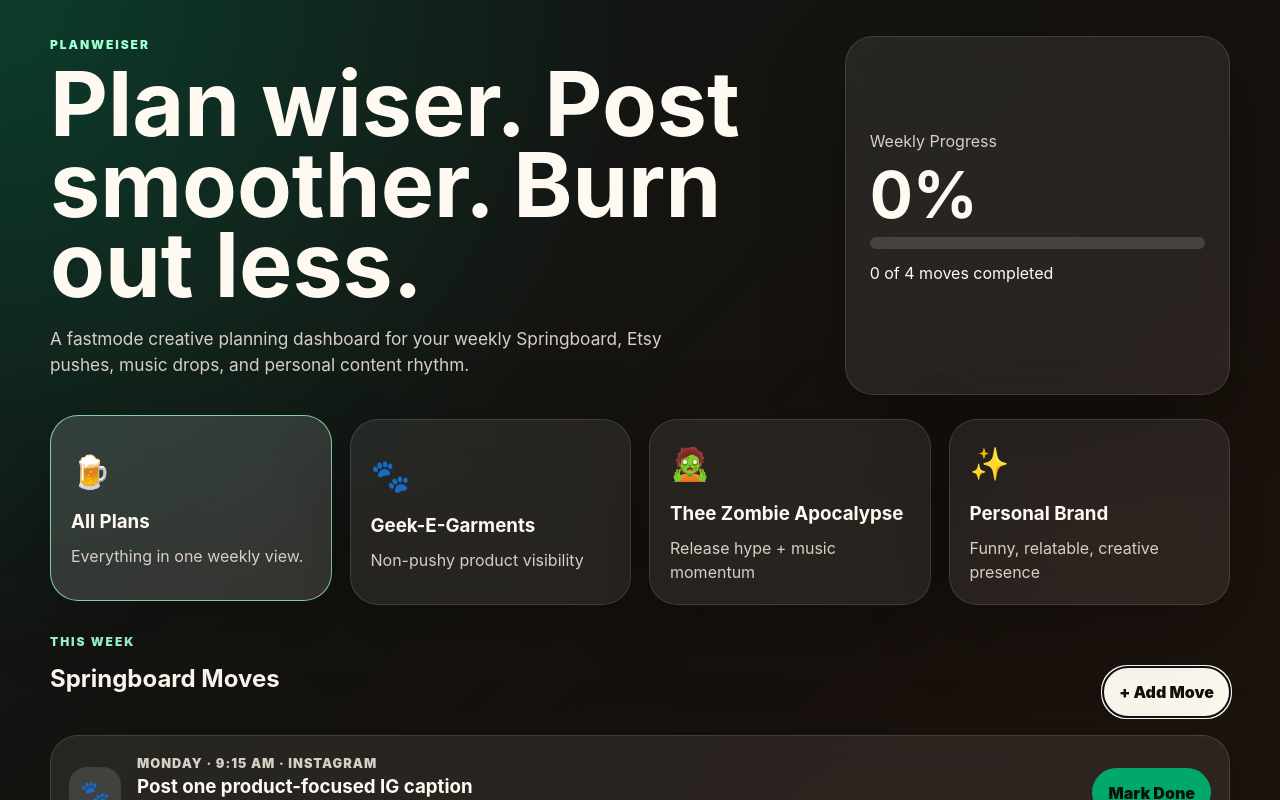
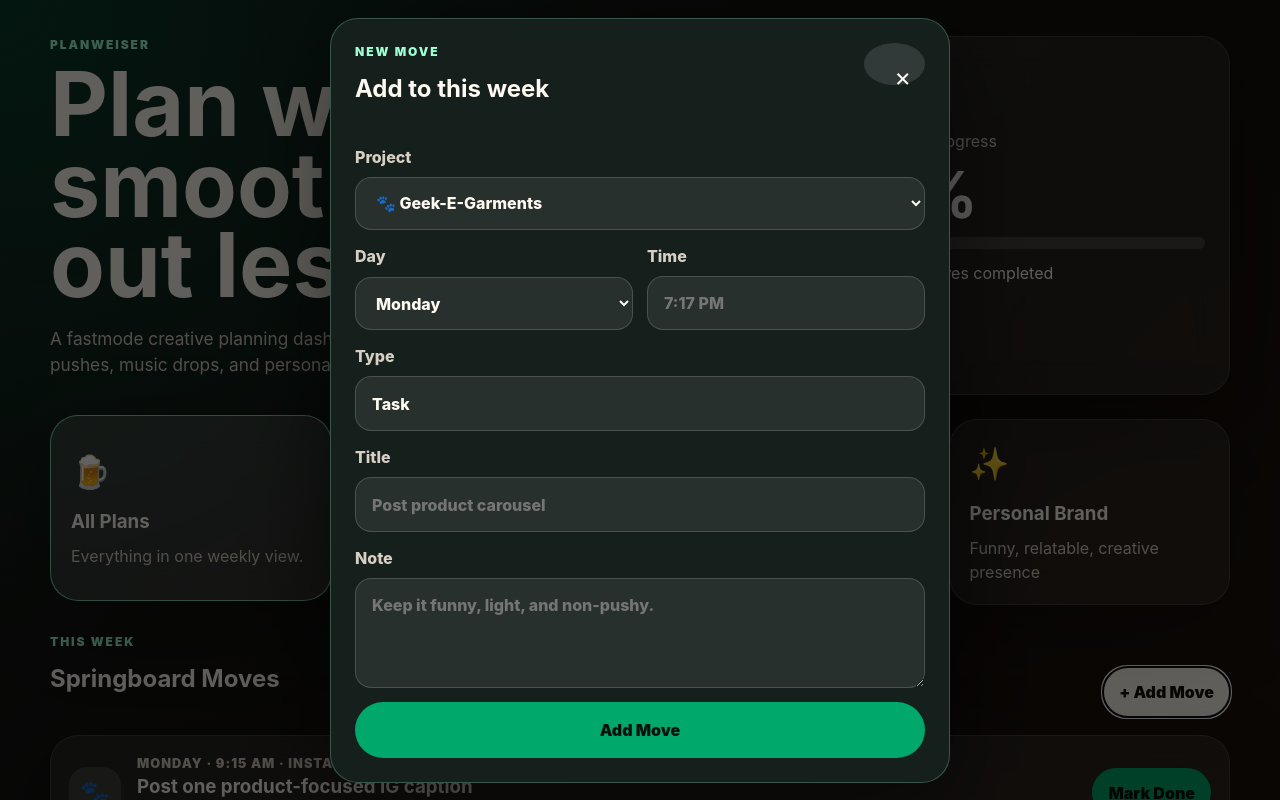
Before and after one commit to rtocastro/planweiser, a React (Vite) app: page / in a window 1280 px wide. Both pictures are taken after a click on the button "+ Add Move". Shown: the top 800 px of the page. Built offline with nearby package versions, Linux system fonts and the light colour scheme.

Commit message:
tasks are locally stored to persist after refresh

```diff
--- a/src/App.css
+++ b/src/App.css
@@ -218,6 +218,87 @@ h1 {
   white-space: nowrap;
 }
 
+.modal-backdrop {
+  position: fixed;
+  inset: 0;
+  background: rgba(0, 0, 0, 0.62);
+  display: grid;
+  place-items: center;
+  padding: 18px;
+  z-index: 50;
+}
+
+.move-modal {
+  width: min(620px, 100%);
+  background: #151f1c;
+  color: #fffaf1;
+  border: 1px solid rgba(159, 255, 211, 0.25);
+  border-radius: 28px;
+  padding: 24px;
+  box-shadow: 0 24px 100px rgba(0, 0, 0, 0.5);
+}
+
+.modal-header {
+  display: flex;
+  justify-content: space-between;
+  gap: 16px;
+  margin-bottom: 18px;
+}
+
+.close-button {
+  width: 42px;
+  height: 42px;
+  border: 0;
+  border-radius: 50%;
+  background: rgba(255, 255, 255, 0.12);
+  color: #fffaf1;
+  font-size: 1.6rem;
+  cursor: pointer;
+}
+
+.move-modal label {
+  display: grid;
+  gap: 8px;
+  color: #d8cfc4;
+  font-weight: 800;
+  margin-bottom: 14px;
+}
+
+.move-modal input,
+.move-modal select,
+.move-modal textarea {
+  width: 100%;
+  border: 1px solid rgba(255, 255, 255, 0.16);
+  border-radius: 16px;
+  padding: 0.9rem 1rem;
+  background: rgba(255, 255, 255, 0.08);
+  color: #fffaf1;
+  font: inherit;
+}
+
+.move-modal textarea {
+  min-height: 110px;
+  resize: vertical;
+}
+
+.form-row {
+  display: grid;
+  grid-template-columns: 1fr 1fr;
+  gap: 14px;
+}
+
+.submit-button {
+  width: 100%;
+  border: 0;
+  border-radius: 999px;
+  padding: 1rem;
+  background: #00a86b;
+  color: #06110d;
+  font-weight: 950;
+  cursor: pointer;
+}
+
+
 @media (max-width: 850px) {
   .hero,
   .project-grid {
@@ -238,4 +319,8 @@ h1 {
   h1 {
     font-size: 3.2rem;
   }
+
+    .form-row {
+    grid-template-columns: 1fr;
+  }
 }
--- a/src/App.jsx
+++ b/src/App.jsx
@@ -1,4 +1,4 @@
-import { useMemo, useState } from "react";
+import { useEffect, useMemo, useState } from "react";
 import "./App.css";
 
 const projects = [
@@ -68,9 +68,25 @@ const starterTasks = [
   },
 ];
 
+const emptyMove = {
+  projectId: "geek",
+  day: "Monday",
+  time: "",
+  title: "",
+  type: "Task",
+  note: "",
+};
+
 function App() {
-  const [tasks, setTasks] = useState(starterTasks);
+
   const [activeProject, setActiveProject] = useState("all");
+  const [isModalOpen, setIsModalOpen] = useState(false);
+  const [newMove, setNewMove] = useState(emptyMove);
+  const [tasks, setTasks] = useState(() => {
+  const saved = localStorage.getItem("planweiser-tasks");
+
+  return saved ? JSON.parse(saved) : starterTasks;
+});
 
   const filteredTasks = useMemo(() => {
     if (activeProject === "all") return tasks;
@@ -78,7 +94,17 @@ function App() {
   }, [activeProject, tasks]);
 
   const completed = tasks.filter((task) => task.done).length;
-  const progress = Math.round((completed / tasks.length) * 100);
+  const progress = tasks.length
+    ? Math.round((completed / tasks.length) * 100)
+    : 0;
+
+
+  useEffect(() => {
+  localStorage.setItem(
+    "planweiser-tasks",
+    JSON.stringify(tasks)
+  );
+}, [tasks]);
 
   function toggleTask(id) {
     setTasks((current) =>
@@ -86,6 +112,30 @@ function App() {
         task.id === id ? { ...task, done: !task.done } : task
       )
     );
+  }
+
+  function handleChange(event) {
+    const { name, value } = event.target;
+    setNewMove((current) => ({ ...current, [name]: value }));
+  }
+
+  function addMove(event) {
+    event.preventDefault();
+
+    if (!newMove.title.trim()) return;
+
+    setTasks((current) => [
+      {
+        id: Date.now(),
+        ...newMove,
+        time: newMove.time || "Flexible",
+        done: false,
+      },
+      ...current,
+    ]);
+
+    setNewMove(emptyMove);
+    setIsModalOpen(false);
   }
 
   return (
@@ -143,12 +193,17 @@ function App() {
             <p className="eyebrow">This Week</p>
             <h2>Springboard Moves</h2>
           </div>
-          <button className="ghost-button">+ Add Move</button>
+
+          <button className="ghost-button" onClick={() => setIsModalOpen(true)}>
+            + Add Move
+          </button>
         </div>
 
         <div className="task-list">
           {filteredTasks.map((task) => {
-            const project = projects.find((item) => item.id === task.projectId);
+            const project = projects.find(
+              (item) => item.id === task.projectId
+            );
 
             return (
               <article
@@ -175,6 +230,105 @@ function App() {
           })}
         </div>
       </section>
+
+      {isModalOpen && (
+        <div className="modal-backdrop">
+          <form className="move-modal" onSubmit={addMove}>
+            <div className="modal-header">
+              <div>
+                <p className="eyebrow">New Move</p>
+                <h2>Add to this week</h2>
+              </div>
+
+              <button
+                type="button"
+                className="close-button"
+                onClick={() => setIsModalOpen(false)}
+              >
+                ×
+              </button>
+            </div>
+
+            <label>
+              Project
+              <select
+                name="projectId"
+                value={newMove.projectId}
+                onChange={handleChange}
+              >
+                {projects.map((project) => (
+                  <option key={project.id} value={project.id}>
+                    {project.emoji} {project.name}
+                  </option>
+                ))}
+              </select>
+            </label>
+
+            <div className="form-row">
+              <label>
+                Day
+                <select name="day" value={newMove.day} onChange={handleChange}>
+                  {[
+                    "Monday",
+                    "Tuesday",
+                    "Wednesday",
+                    "Thursday",
+                    "Friday",
+                    "Saturday",
+                    "Sunday",
+                  ].map((day) => (
+                    <option key={day}>{day}</option>
+                  ))}
+                </select>
+              </label>
+
+              <label>
+                Time
+                <input
+                  name="time"
+                  value={newMove.time}
+                  onChange={handleChange}
+                  placeholder="7:17 PM"
+                />
+              </label>
+            </div>
+
+            <label>
+              Type
+              <input
+                name="type"
+                value={newMove.type}
+                onChange={handleChange}
+                placeholder="Instagram, Threads, Task..."
+              />
+            </label>
+
+            <label>
+              Title
+              <input
+                name="title"
+                value={newMove.title}
+                onChange={handleChange}
+                placeholder="Post product carousel"
+              />
+            </label>
+
+            <label>
+              Note
+              <textarea
+                name="note"
+                value={newMove.note}
+                onChange={handleChange}
+                placeholder="Keep it funny, light, and non-pushy."
+              />
+            </label>
+
+            <button className="submit-button" type="submit">
+              Add Move
+            </button>
+          </form>
+        </div>
+      )}
     </main>
   );
 }
```
